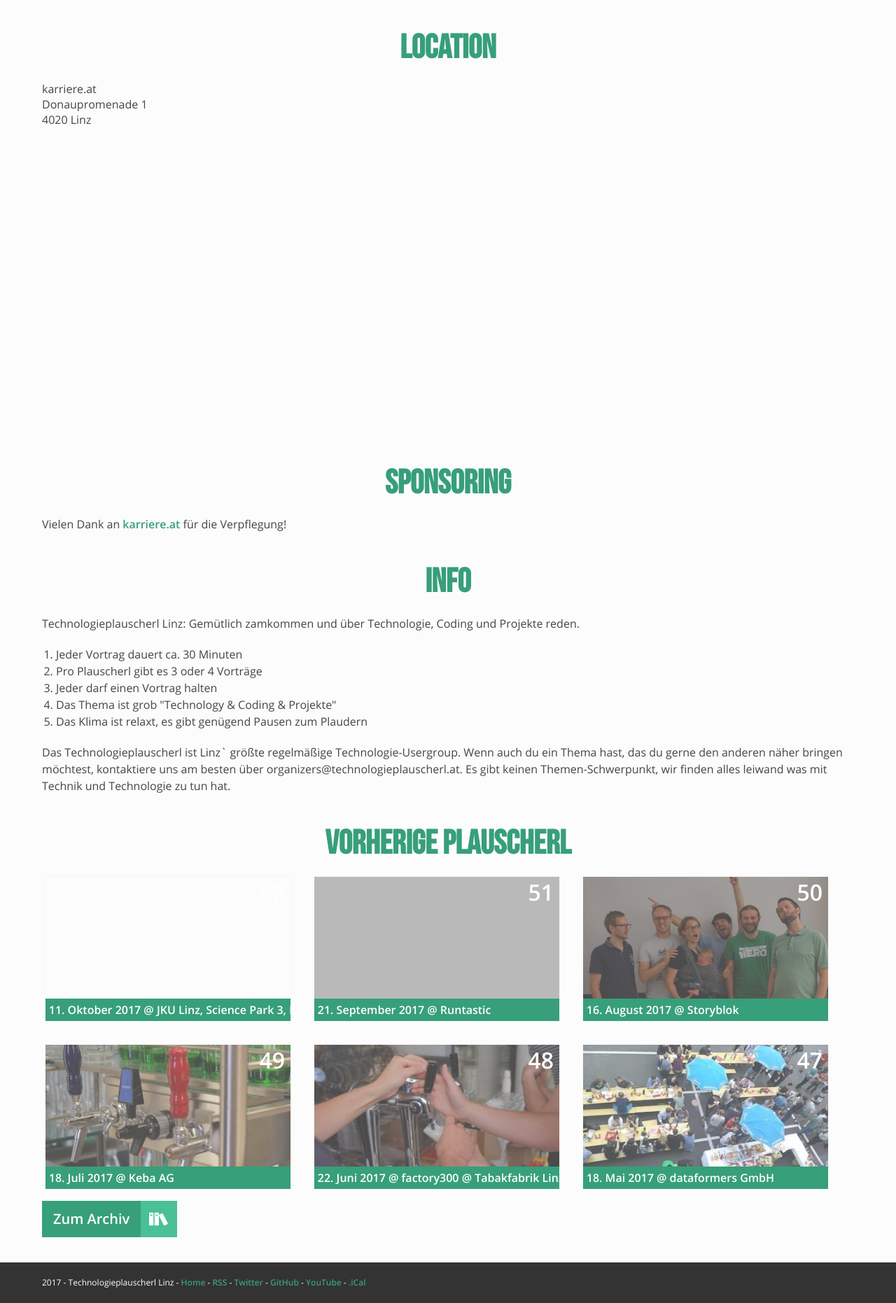
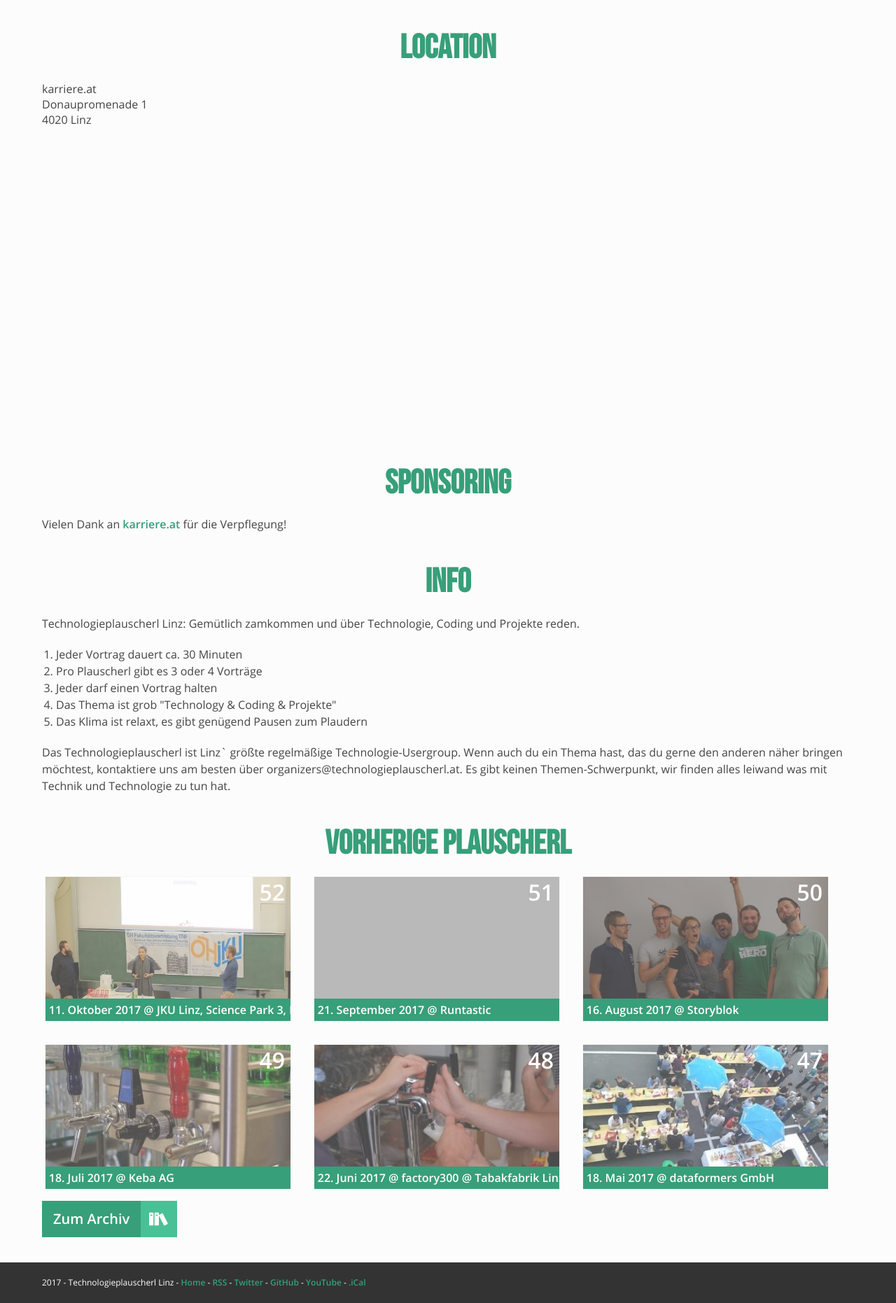
Before and after one commit to mericanAncer127/plauscherl, a Jekyll site: the page built from index.html, in a window 1280 px wide. Shown: the part 866-2728 px from the top of the page at 70% size. Built offline with Jekyll 4.4.1, drawn with Linux system fonts in a browser that asks for light colours; grey boxes are pictures that could not be loaded.

Commit message:
Minify images, add Plauscherl 52 image

```diff
--- a/_includes/head.html
+++ b/_includes/head.html
@@ -4,6 +4,7 @@
 
 	<meta name="description" content="{{site.description}}">
 	<meta name="keywords" content="{{site.keywords}}">
+	<meta name="theme-color" content="#49c096">
 	<meta name="google-site-verification" content="pYVLeFwZuLqAwZGkiLch6r_mhe15tH3DCv1NSEEOqCE" />
 	<meta name="google-site-verification" content="uF0j4H_YphrtLmukjDEHQmNNHoIJVkXOPLv38d0XjMU" />
 	<link rel="stylesheet" href="/css/main.css?3">
--- a/_includes/menu.html
+++ b/_includes/menu.html
@@ -8,7 +8,7 @@
   <a class="menu__item" href="/community-news/" title="Community News">
     <svg class="link__icon"><use xmlns:xlink="http://www.w3.org/1999/xlink" xlink:href="#icon-bullhorn"></use></svg>
   </a>
-  <a class="menu__item" target="_blank" href="https://technologieplauscherl.herokuapp.com/" title="Technologieplauscherl@Slack">
+  <a class="menu__item" target="_blank" rel="noopener" href="https://technologieplauscherl.herokuapp.com/" title="Technologieplauscherl@Slack">
     <svg class="link__icon"><use xmlns:xlink="http://www.w3.org/1999/xlink" xlink:href="#icon-slack"></use></svg>
   </a>
   <a class="menu__item" href="/stats/" title="Statistik">
```
Also changed, not shown: img/plauscherle/48.jpg, img/plauscherle/49.jpg, img/plauscherle/50.jpg, img/plauscherle/52.jpg (added).
